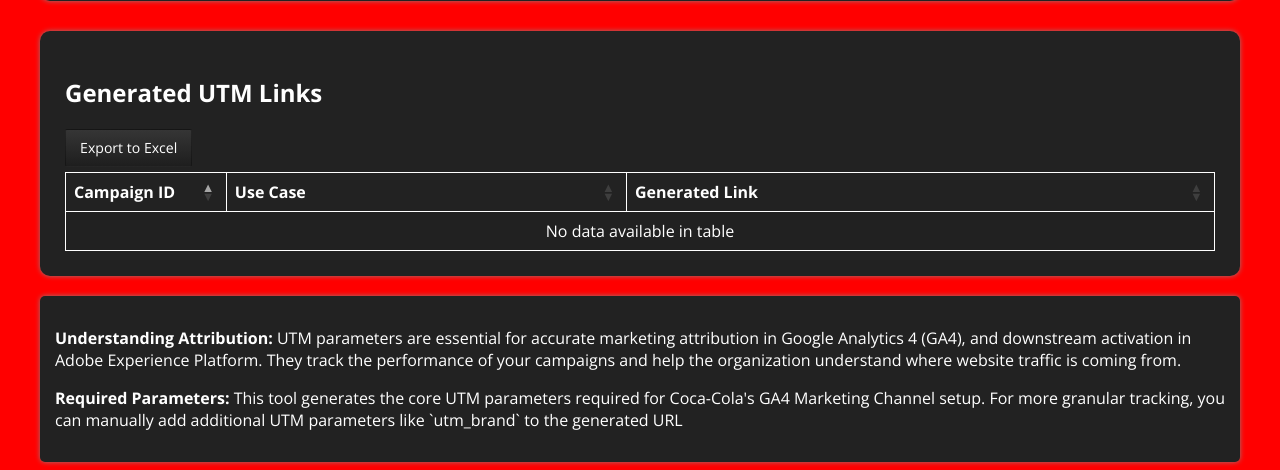
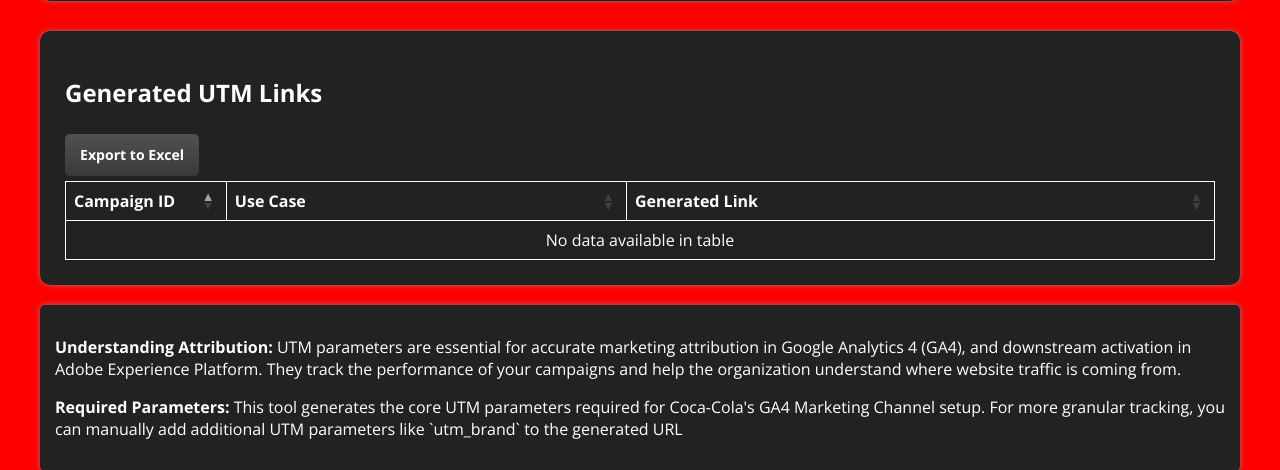
Before and after one commit to scottehastings16/utm-builder-v1, a PHP site: page / in a window 1280 px wide. Shown: the part 984-1454 px from the top of the page. Run offline with PHP 8.4, Linux system fonts and the light colour scheme; some libraries are stand-ins or nearby versions.

Commit message:
Update style.css

```diff
--- a/public/stylesheets/style.css
+++ b/public/stylesheets/style.css
@@ -10,6 +10,19 @@
   max-width: 1200px;
   margin: 0 auto;
   color: white;
+}
+.dt-button.buttons-excel.buttons-html5{
+    padding: 10px 15px;
+    background-color: #404040;
+    color: white;
+    border: none;
+    border-radius: 5px;
+    cursor: pointer;
+    transition: background-color 0.3s ease;
+    font-weight: bold;
+    margin-top: 5px;
+    position: relative;
+    overflow: hidden;
 }
 
 h1 {
```
